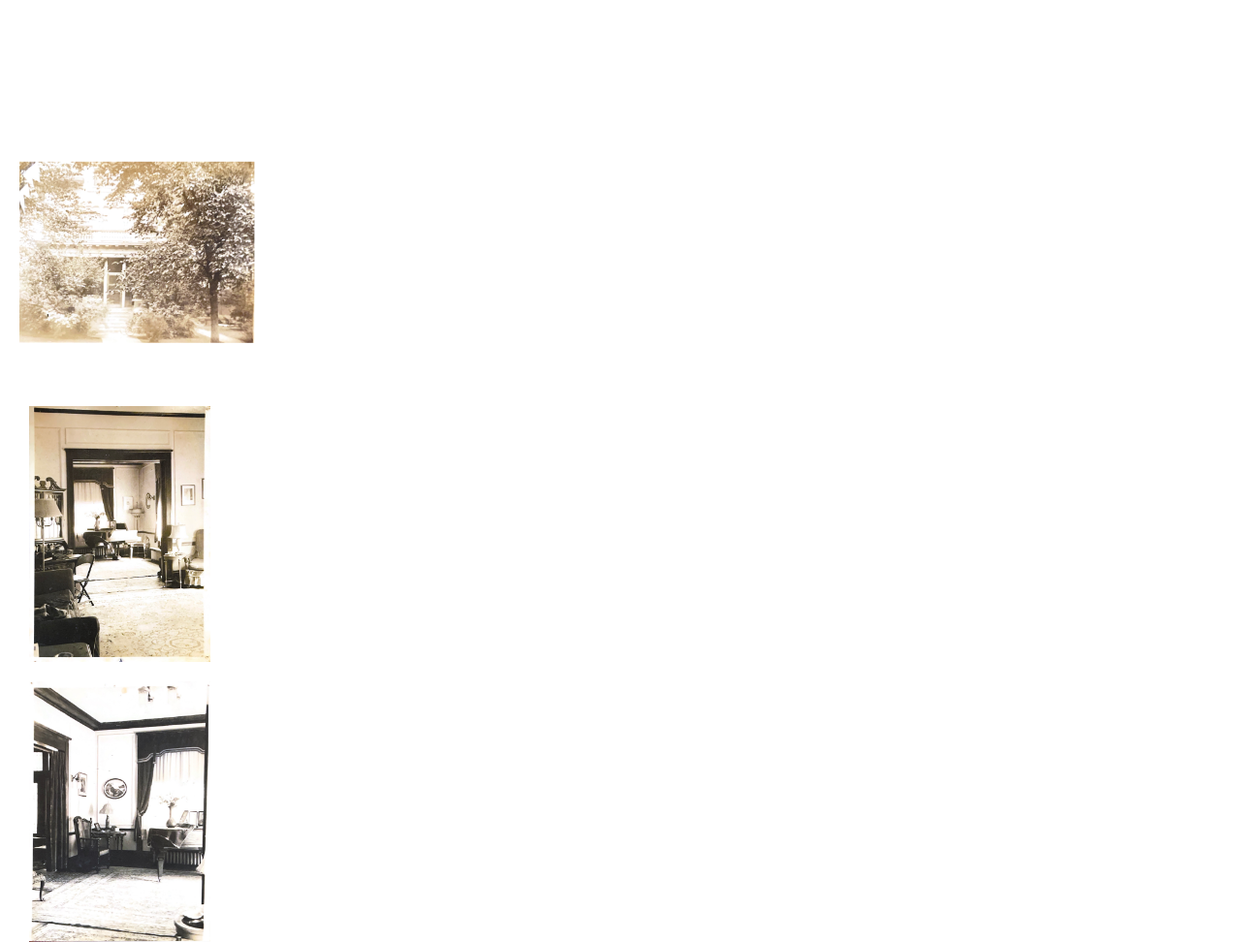
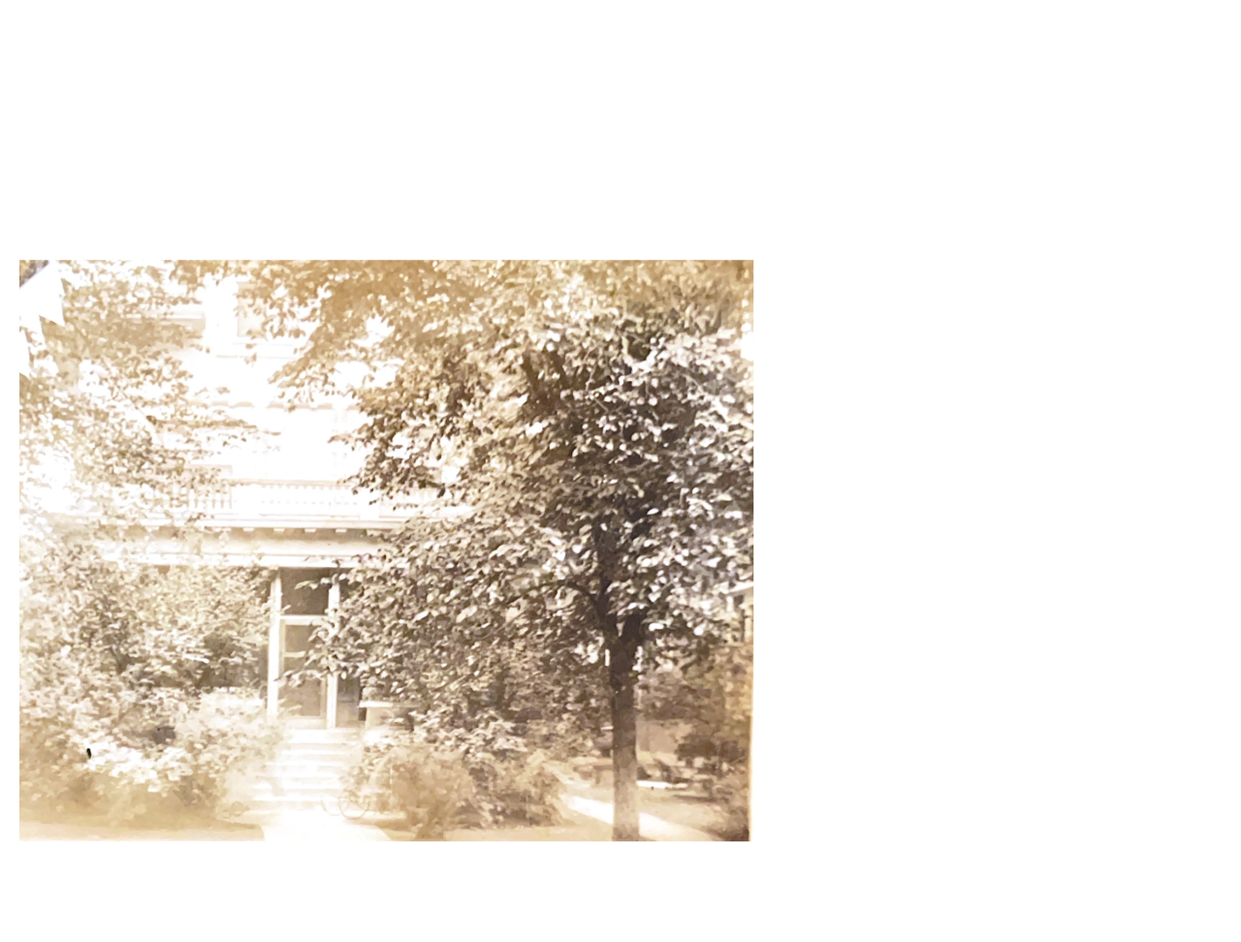
Before and after one commit to juanedflores/6018_North_QR, a plain HTML site: page index.html in a window 1280 px wide. Shown: the part 539-1511 px from the top of the page at 97% size. Drawn offline with nearby package versions, Linux system fonts and the light colour scheme; a script that the page names is missing.

Commit message:
Update slider item layout in index.html

```diff
--- a/index.html
+++ b/index.html
@@ -27,7 +27,7 @@
 <p class="demoTitle"><br /><br /><br /></p>
 
 <div uk-slider>
-    <div class="uk-slider-items uk-child-width-1-3@s uk-child-width-1-4@">
+    <div class="uk-slider-items uk-child-width-1-1@">
         <div>
             <img src="./IMG_1795.jpeg" width="50%" height="" style="transform: rotate(90deg); padding: 10px;" alt="">
             <img src="./IMG_1793.jpeg" width="50%" height="" style="padding: 10px;" alt="">
```
